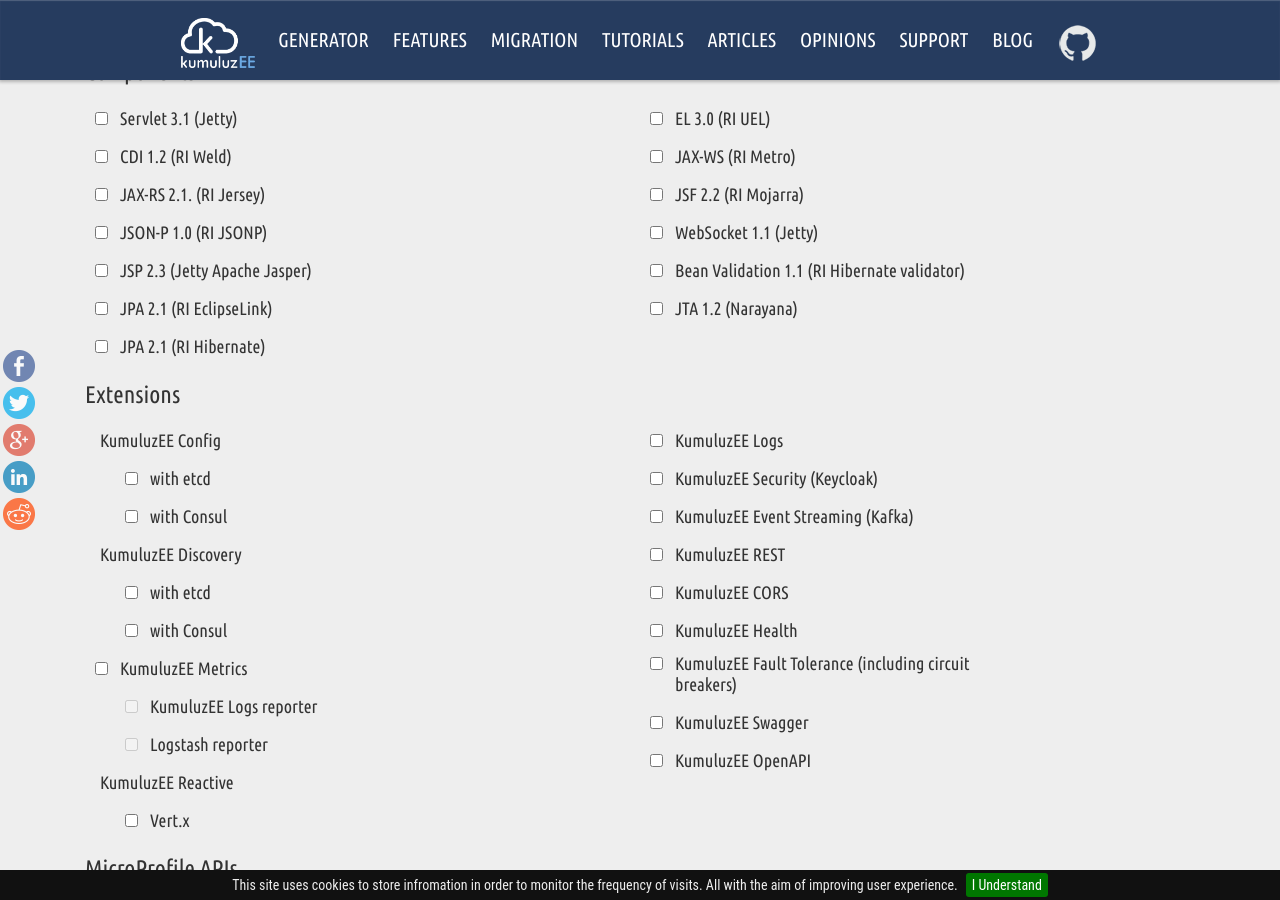
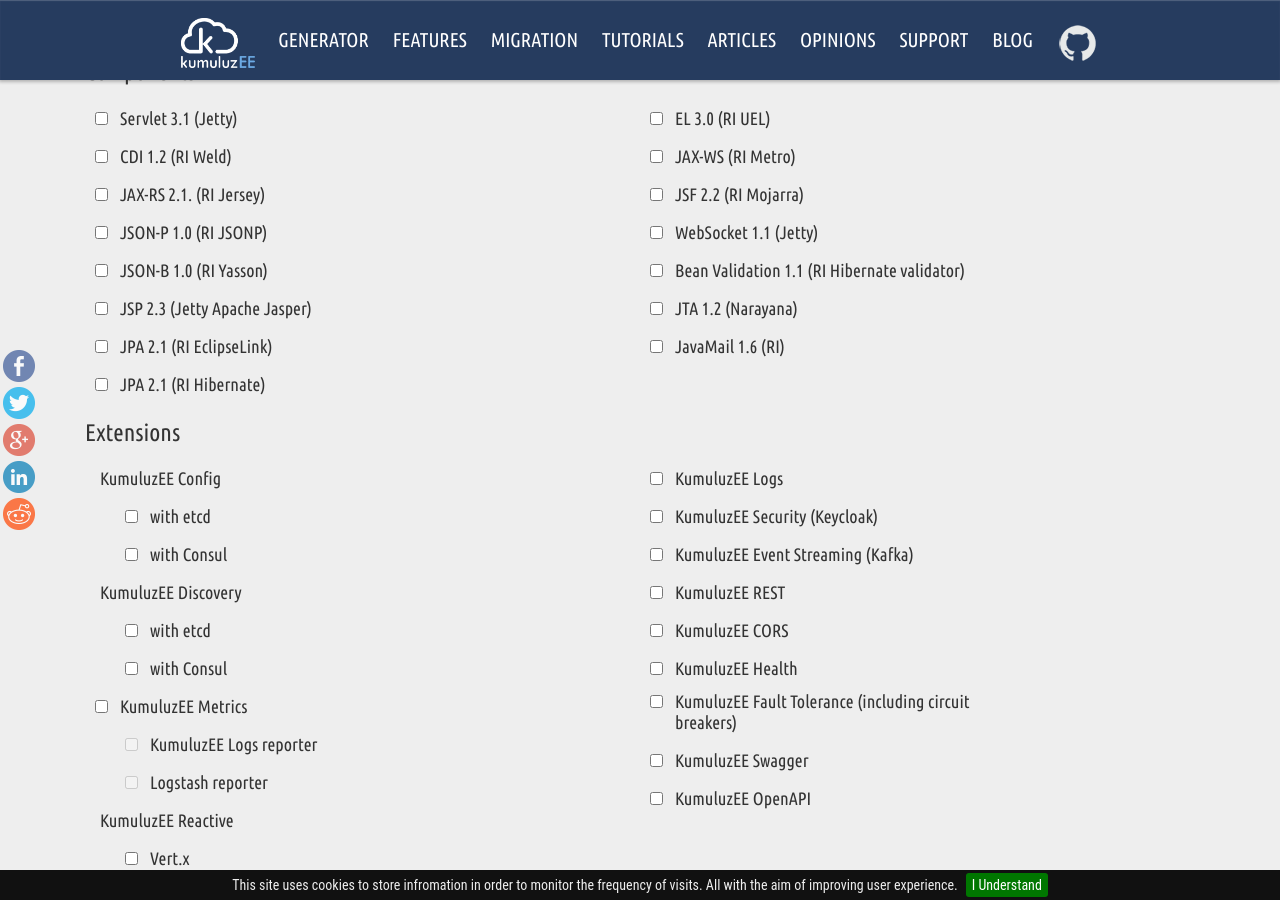
Before and after one commit to kumuluz/ee.kumuluz.com, a Jekyll site: the page built from generator/index.html, in a window 1280 px wide and 900 px high, scrolled down 670 px. Built offline with Jekyll 4.4.1, drawn with Linux system fonts in a browser that asks for light colours; nearby versions of some CDN libraries; comment, search, counter and statistics services are not loaded.

Commit message:
Added KumuluzEE 3.0.0-beta.1 to the generator

```diff
--- a/generator/index.html
+++ b/generator/index.html
@@ -33,7 +33,8 @@
 							<label class="col-xs-12 col-sm-3 control-label" for="version">KumuluzEE</label>
 							<div class="col-xs-12 col-sm-8">
 								<select id="version" name="version" class="form-control">
-									<option value="2.6.0-SNAPSHOT" selected>2.6.0-SNAPSHOT</option>
+									<option value="3.0.0-SNAPSHOT">3.0.0-SNAPSHOT</option>
+									<option value="3.0.0-beta.1">3.0.0-beta.1</option>
 									<option value="2.5.2" selected>2.5.2</option>
 									<option value="2.4.1">2.4.1</option>
 									<option value="2.4.0">2.4.0</option>
@@ -131,6 +132,11 @@
 							</div>
 							<div class="checkbox-inline col-xs-12 col-sm-offset-3 col-sm-9">
 								<label>
+									<input class="v3-0-0" type="checkbox" name="dependencies" value="com.kumuluz.ee:kumuluzee-json-b-yasson" />JSON-B 1.0 (RI Yasson)
+								</label>
+							</div>
+							<div class="checkbox-inline col-xs-12 col-sm-offset-3 col-sm-9">
+								<label>
 									<input type="checkbox" name="dependencies" value="com.kumuluz.ee:kumuluzee-jsp-jetty" />JSP 2.3 (Jetty Apache Jasper)
 								</label>
 							</div>
@@ -177,6 +183,11 @@
 							<div class="checkbox-inline col-xs-12 col-sm-offset-3 col-sm-9">
 								<label>
 									<input type="checkbox" name="dependencies" class="v2-3-0" value="com.kumuluz.ee:kumuluzee-jta-narayana" />JTA 1.2 (Narayana)
+								</label>
+							</div>
+							<div class="checkbox-inline col-xs-12 col-sm-offset-3 col-sm-9">
+								<label>
+									<input class="v3-0-0" type="checkbox" name="dependencies" value="com.kumuluz.ee:kumuluzee-javamail-ri" />JavaMail 1.6 (RI)
 								</label>
 							</div>
 						</div>
@@ -534,7 +545,12 @@
 		function onVersionChange(e) {
 			disableAllNewVersions();
 			switch (e.target.value) {
-				case '2.6.0-SNAPSHOT':
+				case '3.0.0-SNAPSHOT':
+				case '3.0.0-beta.1':
+					$(".v3-0-0").each(function (i, elm) {
+						$(elm).prop('disabled', false);
+						disableChildren('.metrics-comp', true);
+					});
 				case '2.5.2':
 					$(".v2-5-0").each(function (i, elm) {
 						$(elm).prop('disabled', false);
@@ -560,7 +576,7 @@
 			$("input[type='checkbox']").each(function (i, elm) {
 				$(elm).prop('checked', false);
 			});
-			$(".v2-3-0, .v2-4-0, .v2-5-0, .v2-6-0-SNAPSHOT").each(function (i, elm) {
+			$(".v2-3-0, .v2-4-0, .v2-5-0, v3-0-0, .v3-0-0-SNAPSHOT").each(function (i, elm) {
 				$(elm).prop('disabled', true);
 				$(elm).prop('checked', false);
 				disableChildren('.metrics-comp', true);
```
